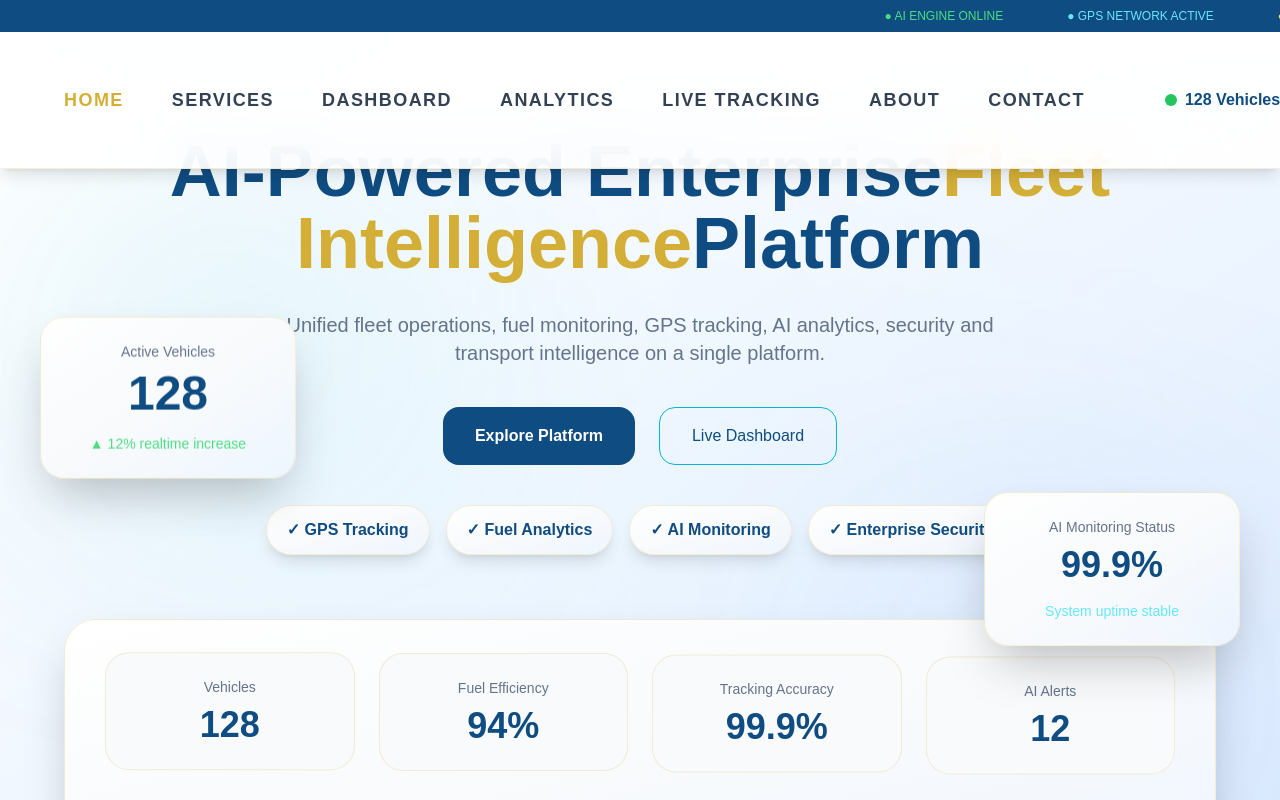
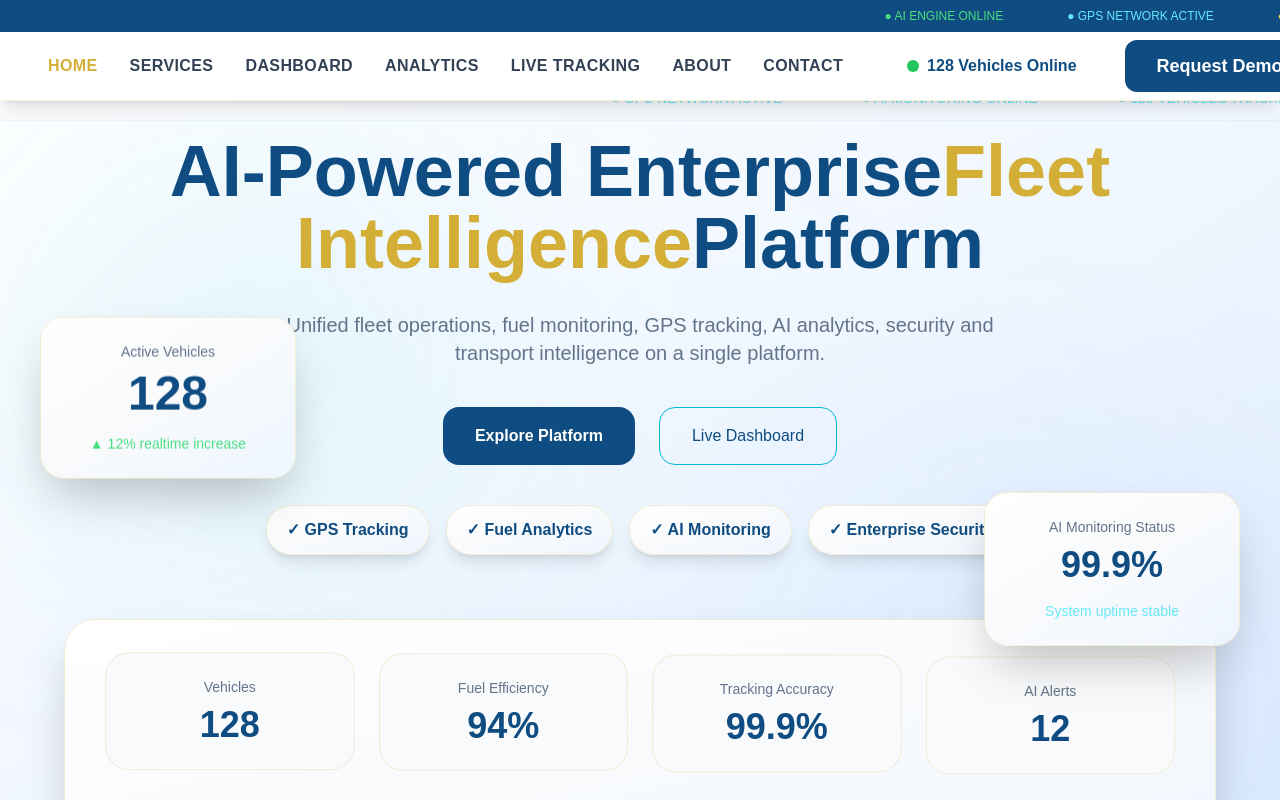
Before and after one commit to pritam1991verma/bdph-fleet-intelligence, a React (Vite) app: page / in a window 1280 px wide. Shown: the top 800 px of the page. Built offline with nearby package versions, Linux system fonts and the light colour scheme.

Commit message:
Update Navbar.tsx

```diff
--- a/src/components/Navbar.tsx
+++ b/src/components/Navbar.tsx
@@ -50,7 +50,7 @@ function Navbar() {
 
     <a
       href={`#${id}`}
-      className={`transition duration-300 uppercase text-lg tracking-[0.08em] font-bold
+      className={`transition duration-300 uppercase text-base font-bold tracking-wide tracking-[0.08em] font-bold
       ${
         active === id
           ? "text-[#D4AF37] font-bold"
@@ -95,22 +95,21 @@ function Navbar() {
   </div>
 
 </div>
-<nav className="fixed top-8 left-0 w-full bg-white/90 backdrop-blur-xl border-b border-[#D4AF37]/20 shadow-lg z-50">
+  <nav className="fixed top-8 left-0 w-full bg-white/95 backdrop-blur-xl border-b border-[#D4AF37]/20 shadow-lg z-50">
 
-<div className="w-full flex justify-between items-center px-16 py-5">
+<div className="w-full flex justify-between items-center px-12 py-2">
         {/* LOGO */}
 
        <div className="flex items-center">
   <img
-    src="/logo.png"
-    alt="BDPH Group"
-    className="h-20 md:h-24 w-auto"
-  />
+  src="/logo.png"
+  alt="BDPH Group"
+  className="max-h-14 w-auto object-contain"
+/>
 </div>
         {/* MENU */}
 
-        <div className="hidden md:flex items-center gap-12 whitespace-nowrap">
-
+<div className="hidden md:flex items-center gap-8 whitespace-nowrap">
           {navItem("home", "Home")}
 
           {navItem("services", "Services")}
```
